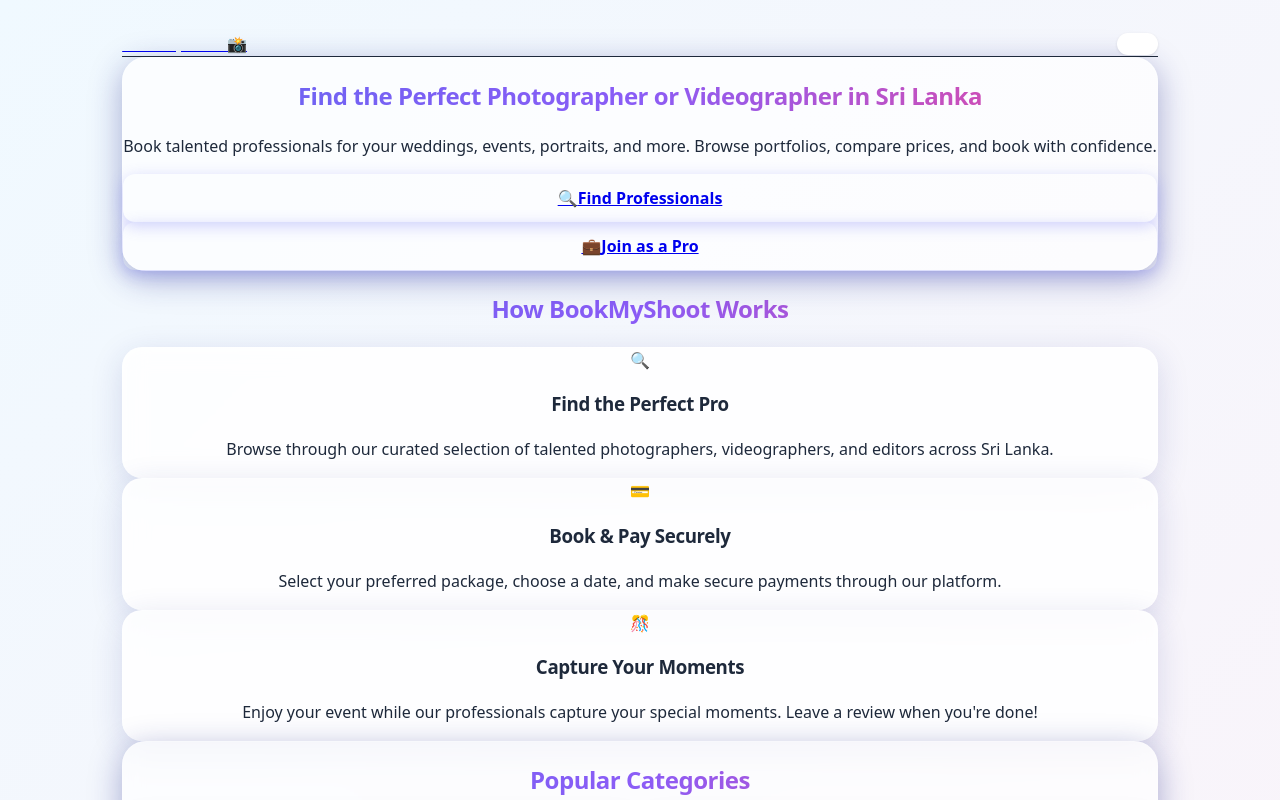
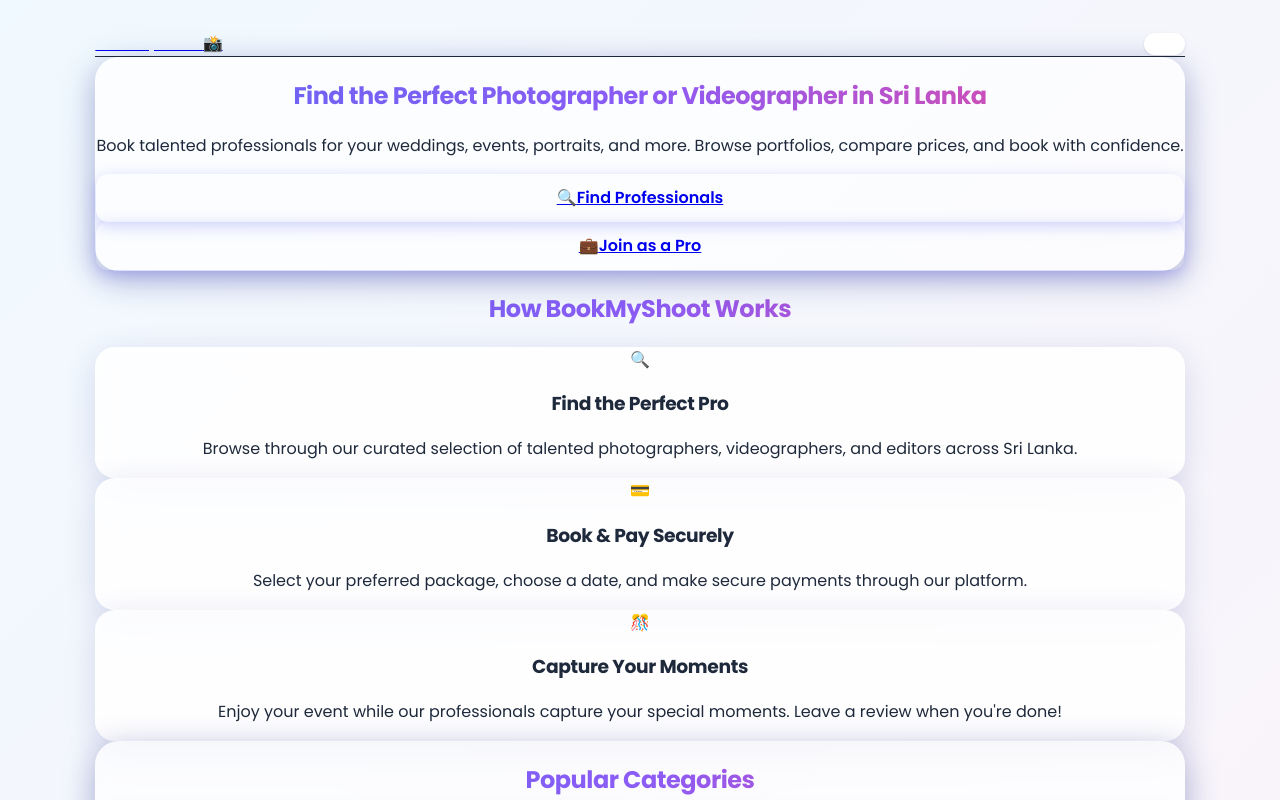
Before and after one commit to Digeee/BookMyShoot, a React (Vite) app in the folder frontend/: page / in a window 1280 px wide. Shown: the top 800 px of the page. Built offline with nearby package versions, Linux system fonts and the light colour scheme.

Commit message:
ui changes

```diff
--- a/frontend/src/index.css
+++ b/frontend/src/index.css
@@ -1,8 +1,8 @@
+@import url('https://fonts.googleapis.com/css2?family=Poppins:wght@300;400;500;600;700&family=Dancing+Script:wght@400;700&display=swap');
+
 @tailwind base;
 @tailwind components;
 @tailwind utilities;
-
-@import url('https://fonts.googleapis.com/css2?family=Poppins:wght@300;400;500;600;700&family=Dancing+Script:wght@400;700&display=swap');
 
 :root {
   /* Modern fonts */
```
Also changed, not shown: 3 other files (tests, documents, lock files or other folders).
